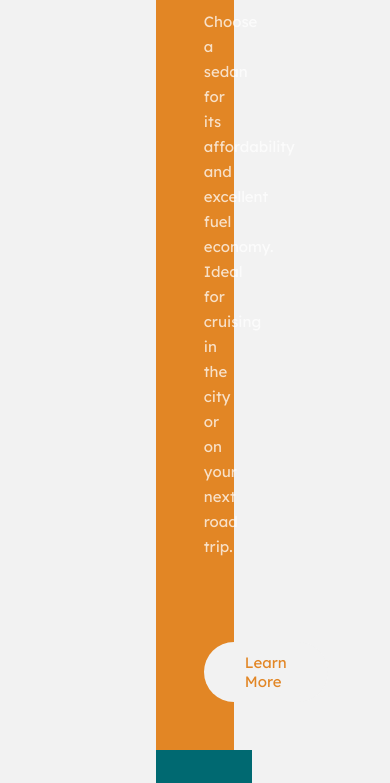
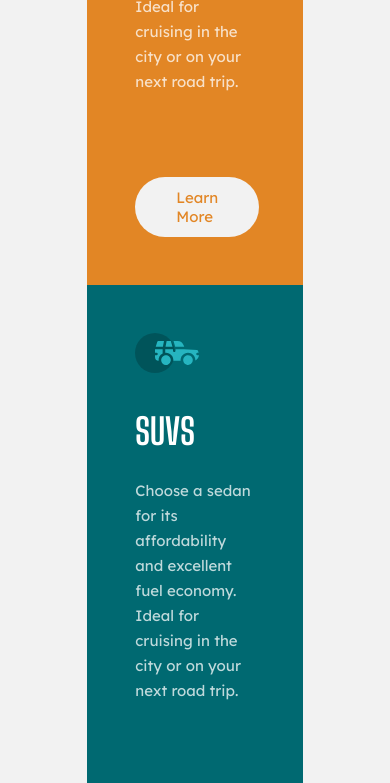
Before and after one commit to basit333/task-3, a plain HTML site: page index.html in a window 390 px wide. Shown: the part 334-1117 px from the top of the page. Drawn offline with Linux system fonts and the light colour scheme.

Commit message:
initial commit

```diff
--- a/assets/css/style.css
+++ b/assets/css/style.css
@@ -184,12 +184,13 @@ a,
 /* Queries */
 @media (max-width: 810px) {
     html { font-size: 55%; }
+    body { padding: 10px;}
 
     .cards {
         display: flex;
         flex-direction: column;
         max-width: 60%;
-        margin: 150px;
+        margin: auto;
         border-radius: 10px;
     }
     .card-yellow {
```
